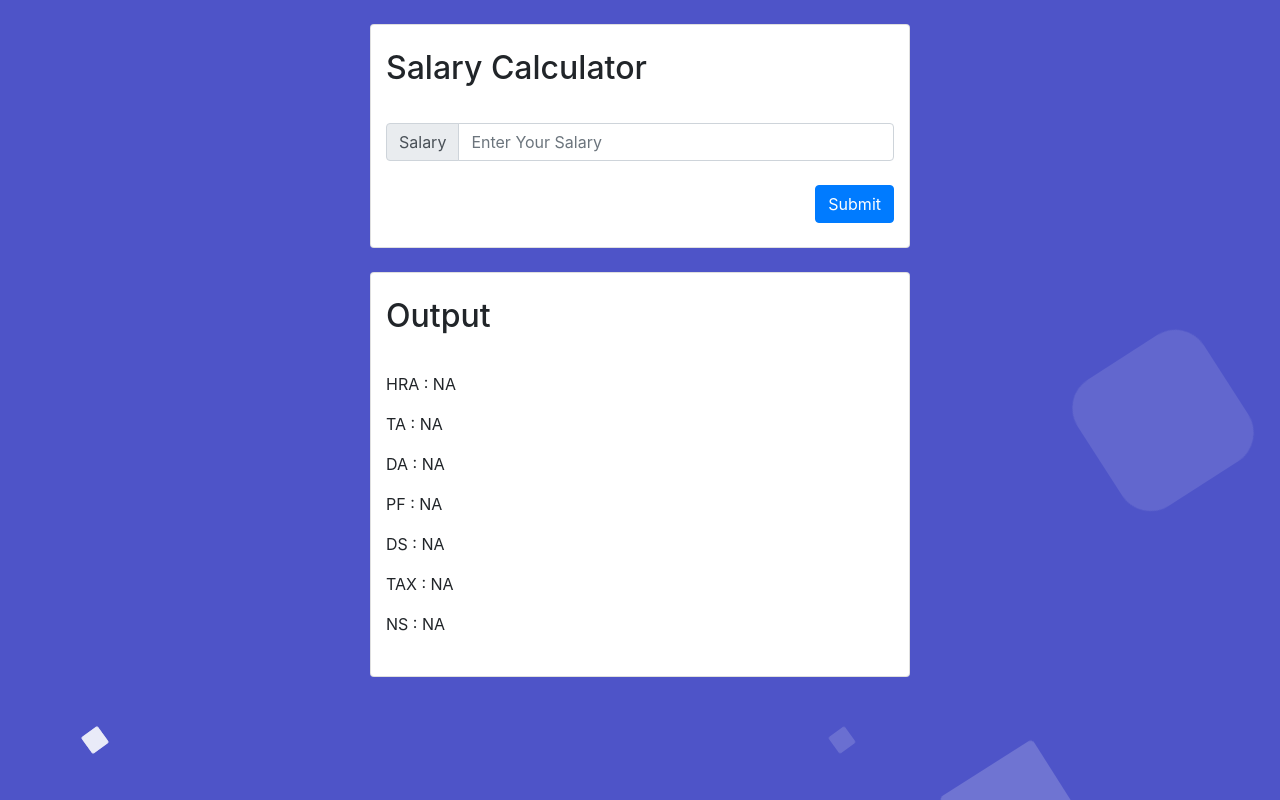
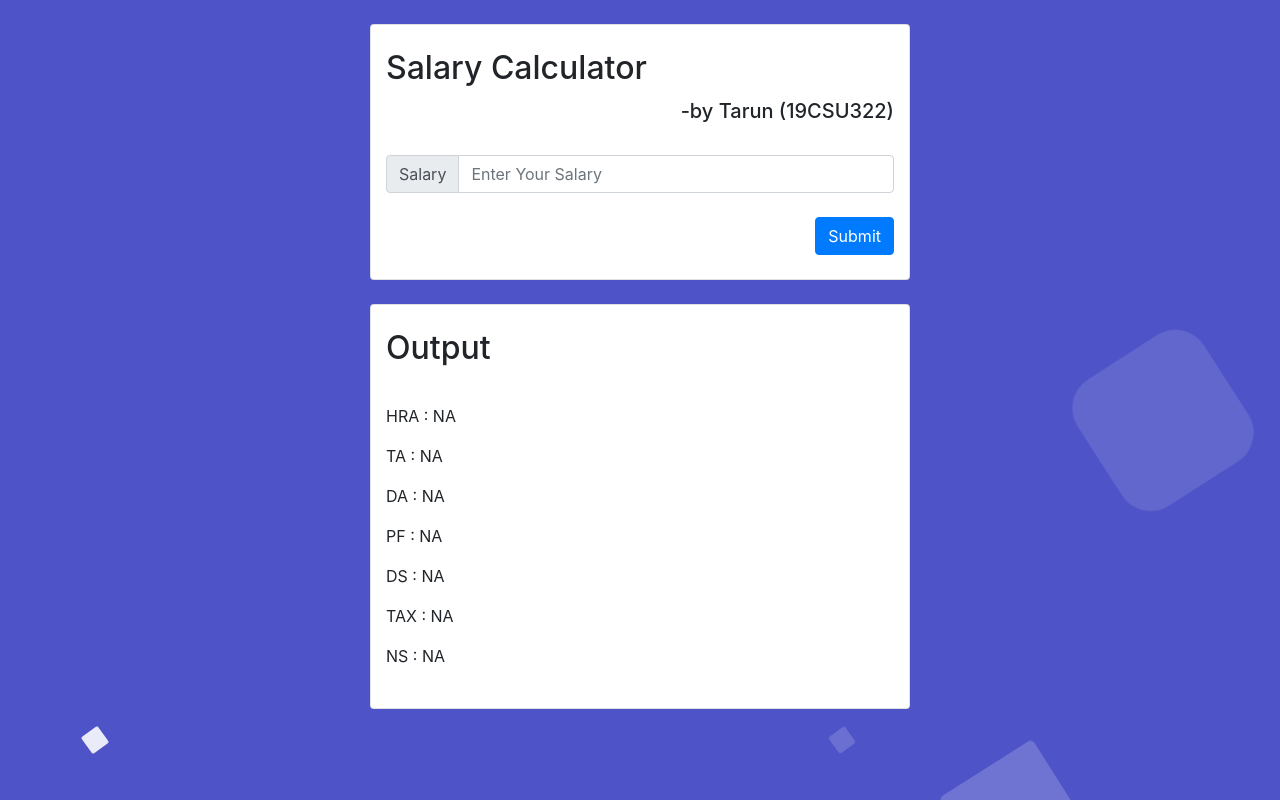
Before and after one commit to TarunWebdev/salary_calc, a plain HTML site: page index.html in a window 1280 px wide. Drawn offline with nearby package versions, Linux system fonts and the light colour scheme.

Commit message:
added credits

```diff
--- a/index.html
+++ b/index.html
@@ -17,6 +17,8 @@
                     <br>
                     <div class="col-sm-12">
                         <h2 class="card-title">Salary Calculator</h2>
+                        <h5 class="float-right">-by Tarun (19CSU322)</h5>
+
                     </div>
                     <br>
                     <div class="input-group col-sm-12">
```
Also changed, not shown: Screenshot.png (added).
